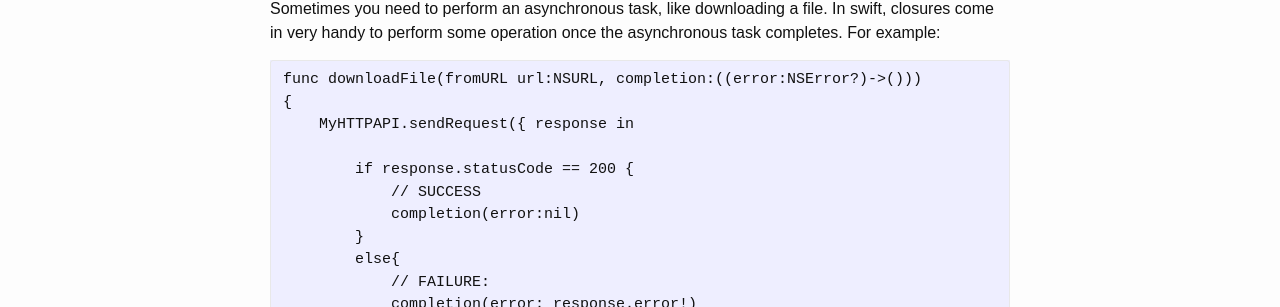
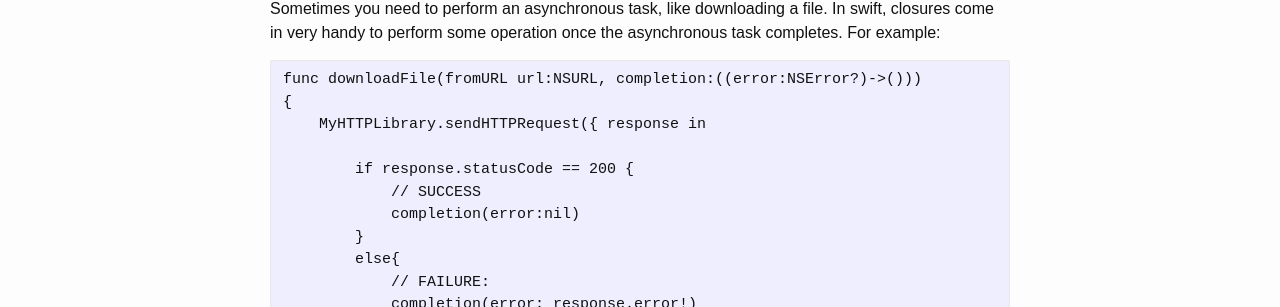
Before and after one commit to nicolas-miari/nicolas-miari.github.io, a Jekyll site: the page built from _posts/2016-03-11-Serializing-Asynchronous-Operations-With-Closures.markdown, in a window 1280 px wide and 900 px high. Shown: the part 245-552 px from the top of the window. Built offline with Jekyll 4.4.1, drawn with Linux system fonts in a browser that asks for light colours; some of the changed text lies outside the part shown.

Commit message:
Fixed post

```diff
--- a/_posts/2016-03-11-Serializing-Asynchronous-Operations-With-Closures.markdown
+++ b/_posts/2016-03-11-Serializing-Asynchronous-Operations-With-Closures.markdown
@@ -11,7 +11,7 @@ task completes. For example:
 
     func downloadFile(fromURL url:NSURL, completion:((error:NSError?)->()))
     {
-        MyHTTPAPI.sendRequest({ response in
+        MyHTTPLibrary.sendHTTPRequest({ response in
 
             if response.statusCode == 200 {
                 // SUCCESS
```
